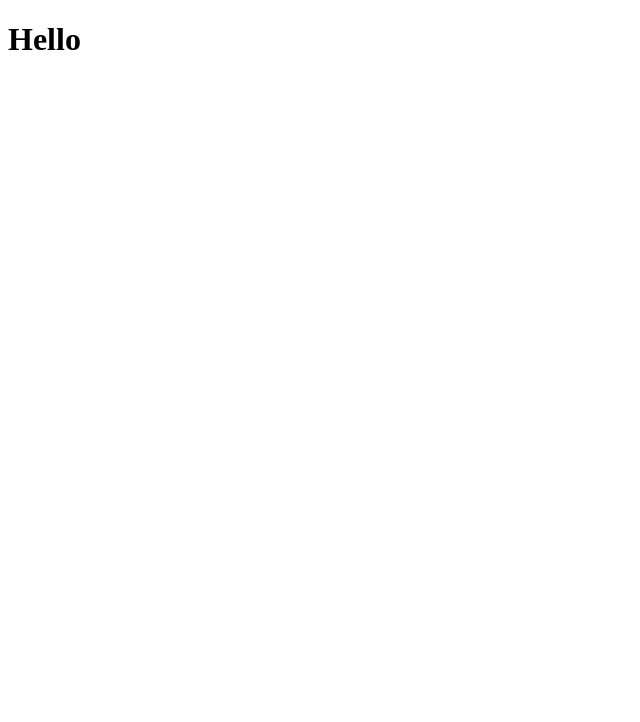
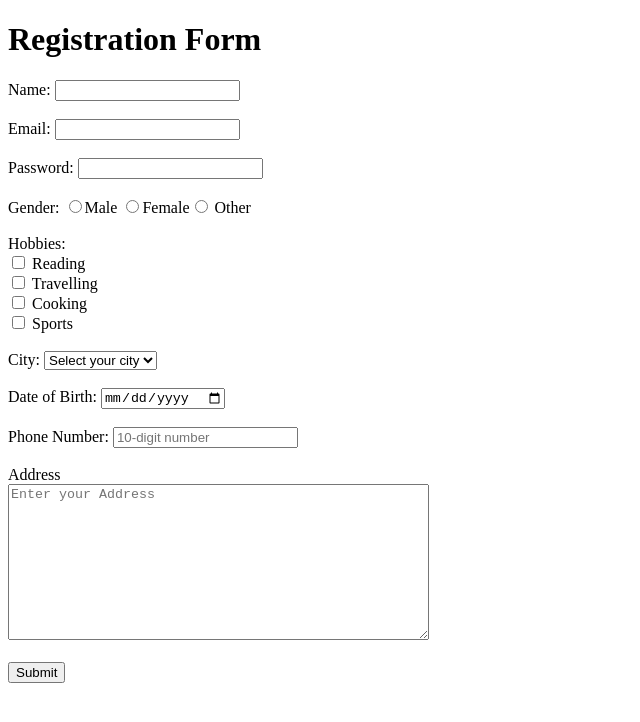
Before and after one commit to Priyank-Aggarwal1024/ProgrammingPatshala, a plain HTML site: page Assignment3/index.html in a window 1280 px wide. Shown: the whole page, without its empty margins (0-640 px from the left). Drawn offline with Linux system fonts and the light colour scheme.

Commit message:
Assignment 3 completed

```diff
--- a/Assignment3/index.html
+++ b/Assignment3/index.html
@@ -1,11 +1,53 @@
 <!DOCTYPE html>
 <html lang="en">
+
     <head>
         <meta charset="UTF-8">
         <meta name="viewport" content="width=device-width, initial-scale=1.0">
-    <title>Document</title>
+        <title>
+            Assignment 3
+        </title>
     </head>
     <body>
-    <h1>Hello</h1>
+        <h1>Registration Form</h1>
+        <form>
+            <lable>Name: </lable><input type='text'><br><br>
+            <lable>Email: </lable><input type='email'><br><br>
+            <lable>Password: </lable><input type='Password'><br><br>
+            <lable>Gender: </lable><input type='radio' name='g'>Male <input
+                type='radio' name='g'>Female<input type='radio' name='g'> Other
+            <br>
+            <br>
+            <lable>Hobbies: </lable><br>
+            <input type='checkbox'> Reading<br>
+            <input type='checkbox'> Travelling<br>
+            <input type='checkbox'> Cooking<br>
+            <input type='checkbox'> Sports<br>
+            <br>
+            <lable>City: </lable>
+            <select>
+                <option>Select your city</option>
+                <option>Delhi</option>
+                <option>Noida</option>
+                <option>Banglore</option>
+            </select>
+            <br><br>
+            <lable>Date of Birth:</lable>
+            <input type='date'>
+            <br>
+            <br>
+            <lable> Phone Number: </lable>
+            <input type='number' placeholder='10-digit number'>
+            <br>
+            <br>
+            <lable>Address</lable>
+            <br>
+
+            <textarea placeholder='Enter your Address' rows="10"
+                cols="50"></textarea>
+            <br>
+            <br>
+            <button>Submit</button>
+        </form>
     </body>
 </html>
```
Lines whose indentation alone changed are shown as unchanged.
